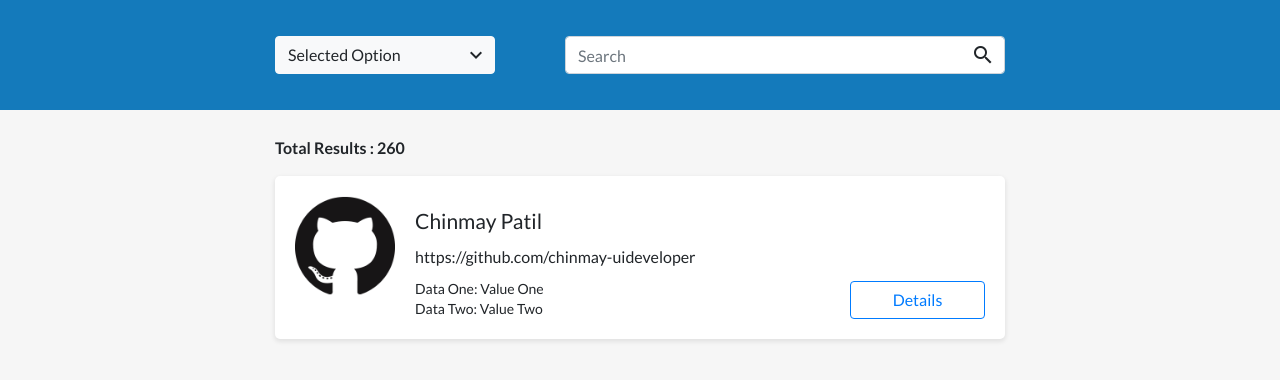
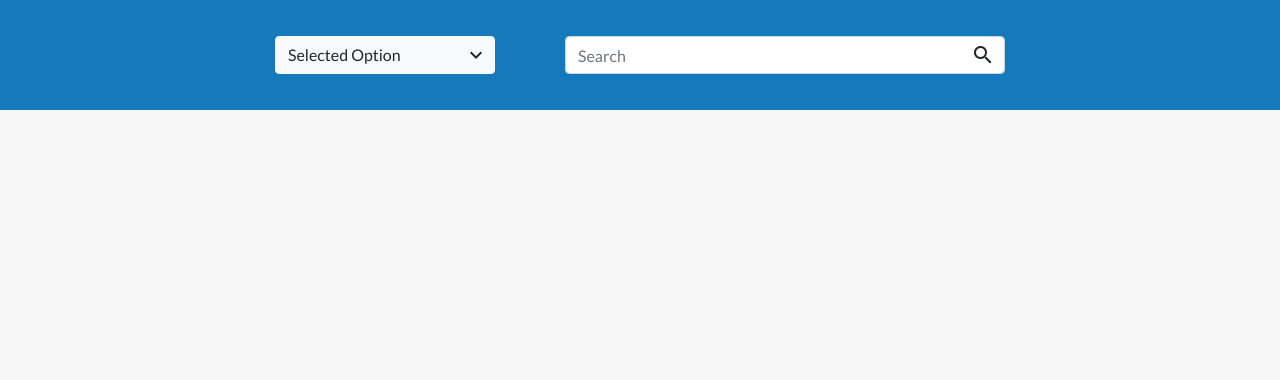
Before and after one commit to chinmay-uideveloper/angular-assignment-coditas, an Angular app: page / in a window 1280 px wide. Shown: the top 380 px of the page. Built offline with nearby package versions, Linux system fonts and the light colour scheme.

Commit message:
Added service to get users list from API using dynamic search query. Added basic pagination UI.

```diff
--- a/src/app/app.component.html
+++ b/src/app/app.component.html
@@ -1,20 +1,21 @@
-<app-header></app-header>
+<app-header (query)="updateSearchString($event)"></app-header>
 
 <div class="container">
+  <ng-container *ngIf="this.usersList">
     <div class="row">
       <div class="col-md-8 offset-md-2">
-      <div class="total-results">Total Results : 260</div>
+        <div class="total-results">Total Results : {{ totalResults }}</div>
 
-      <div class="user-card">
+        <div class="user-card" *ngFor="let user of this.usersList; let i = index">
           <div class="d-flex user-details">
             <div class="user-avatar">
-            <img src="../assets/images/GitHub-Mark.png" alt="User Avatar" class="img-fluid">
+              <img [src]="user.avatar_url" alt="User Avatar" class="img-fluid" />
             </div>
 
             <div class="d-flex flex-column flex-fill">
               <div class="d-flex flex-column name-link-wrapper">
-              <div class="user-name">Chinmay Patil</div>
-              <div class="profile-link"><a href="https://github.com/chinmay-uideveloper" target="_blank">https://github.com/chinmay-uideveloper</a>
+                <div class="user-name">{{ user.login }}</div>
+                <div class="profile-link"><a [href]="user.html_url" target="_blank">{{ user.html_url }}</a>
                 </div>
               </div>
 
@@ -24,17 +25,14 @@
                   <li class="list-item">Data Two: Value Two</li>
                 </ul>
 
-              <button class="btn btn-outline-primary details-toggle-btn"
-                      type="button"
-                      data-toggle="collapse"
-                      data-target="#multiCollapseExample2"
-                      aria-expanded="false"
-                      aria-controls="multiCollapseExample2">Details</button>
+                <button class="btn btn-outline-primary details-toggle-btn" type="button" data-toggle="collapse"
+                  [attr.data-target]="'#collapse' + i" aria-expanded="false"
+                  [attr.aria-controls]="'collapse' + i">Details</button>
               </div>
             </div>
           </div>
 
-        <div class="collapse multi-collapse" id="multiCollapseExample2">
+          <div class="collapse multi-collapse" [id]="'collapse' + i">
             <table class="table table-striped repositories-list-table mb-0">
               <tbody>
                 <tr>
@@ -55,6 +53,19 @@
         </div>
       </div>
     </div>
+
+    <div class="row">
+      <div class="col-md-8 offset-md-2">
+        <ul class="pagination inline mb-5 d-flex justify-content-end">
+          <li>1</li>
+          <li>2</li>
+          <li>3</li>
+          <li>...</li>
+          <li>{{ totalPages }}</li>
+        </ul>
+      </div>
+    </div>
+  </ng-container>
 </div>
 
 <router-outlet></router-outlet>
--- a/src/app/app.component.scss
+++ b/src/app/app.component.scss
@@ -10,15 +10,18 @@
   box-shadow: 0 2px 4px 1px rgba(0, 0, 0, 0.08);
   display: flex;
   flex-direction: column;
+  margin: 0 0 20px 0;
   overflow: hidden;
-
-  .user-details {
-
-  }
 
   .user-avatar {
     max-width: 140px;
     padding: 20px;
+
+    img {
+      border-radius: 50%;
+      height: 100px;
+      width: 100%;
+    }
   }
 
   .name-link-wrapper {
@@ -80,3 +83,16 @@
     }
   }
 }
+
+.pagination {
+  li {
+    cursor: pointer;
+    font-size: 14px;
+    margin: 0 0 0 10px;
+    transition: color 0.3s ease;
+
+    &:hover {
+      color: #147abb;
+    }
+  }
+}
--- a/src/app/app.component.ts
+++ b/src/app/app.component.ts
@@ -1,4 +1,6 @@
-import { Component } from '@angular/core';
+import { Component, OnInit, Input } from '@angular/core';
+import { HttpClient } from '@angular/common/http';
+import { GithubUserService } from '../app/github-user.service';
 
 @Component({
   selector: 'app-root',
@@ -6,5 +8,30 @@ import { Component } from '@angular/core';
   styleUrls: ['./app.component.scss']
 })
 export class AppComponent {
-  title = 'angular-assignment-coditas';
+  @Input() searchString: string;
+  usersList: Array<JSON>;
+  totalResults = 0;
+  currentPageNumber = 1;
+  totalPages = 0;
+
+  constructor(private http: HttpClient, private githubUserService: GithubUserService) { }
+
+  getUsersList(query: string, pageNumber: number) {
+    this.githubUserService.getUserProfiles(query, pageNumber).subscribe((data: any) => {
+      this.totalResults = data.total_count;
+      this.totalPages = Math.ceil(this.totalResults / 3);
+      this.usersList = data.items;
+      console.log('Search Response');
+      console.log(this.usersList);
+    });
+  }
+
+  updateSearchString(query: string) {
+    this.searchString = query;
+    if (query) {
+      this.getUsersList(query, this.currentPageNumber);
+    } else {
+      console.log(query);
+    }
+  }
 }
--- /dev/null
+++ b/src/app/github-user.service.ts
@@ -0,0 +1,16 @@
+import { Injectable } from '@angular/core';
+import { HttpClient } from '@angular/common/http';
+
+@Injectable({
+  providedIn: 'root'
+})
+export class GithubUserService {
+
+  url = 'https://api.github.com';
+
+  constructor(private http: HttpClient) { }
+
+  getUserProfiles(query: string, pageNumber: number) {
+    return this.http.get(this.url + '/search/users?q=' + query + '&page=' + pageNumber + '&per_page=3');
+  }
+}
--- a/src/app/header/header.component.html
+++ b/src/app/header/header.component.html
@@ -17,7 +17,8 @@
         </div>
 
         <div class="form-group mb-0 search-user-input">
-          <input type="email" class="form-control" id="exampleFormControlInput1" placeholder="Search">
+          <input type="text" class="form-control" id="exampleFormControlInput1" placeholder="Search"
+            [(ngModel)]="searchString" (keyup)="onKey($event)">
           <i class="material-icons search-icon">search</i>
         </div>
       </div>
--- a/src/app/header/header.component.ts
+++ b/src/app/header/header.component.ts
@@ -1,4 +1,4 @@
-import { Component, OnInit } from '@angular/core';
+import { Component, OnInit, Input, Output, EventEmitter } from '@angular/core';
 
 @Component({
   selector: 'app-header',
@@ -7,9 +7,18 @@ import { Component, OnInit } from '@angular/core';
 })
 export class HeaderComponent implements OnInit {
 
+  @Output() query = new EventEmitter<string>();
+  searchString: string;
+
   constructor() { }
 
   ngOnInit() {
   }
 
+  onKey(event: KeyboardEvent) { // with type info
+    this.searchString = (event.target as HTMLInputElement).value;
+    this.query.emit(this.searchString);
+    console.log(this.searchString);
+  }
+
 }
```
Also changed, not shown: src/app/app.module.ts (+6 -1 lines), 1 other file (tests, documents, lock files or other folders). Lines whose indentation alone changed are shown as unchanged.
